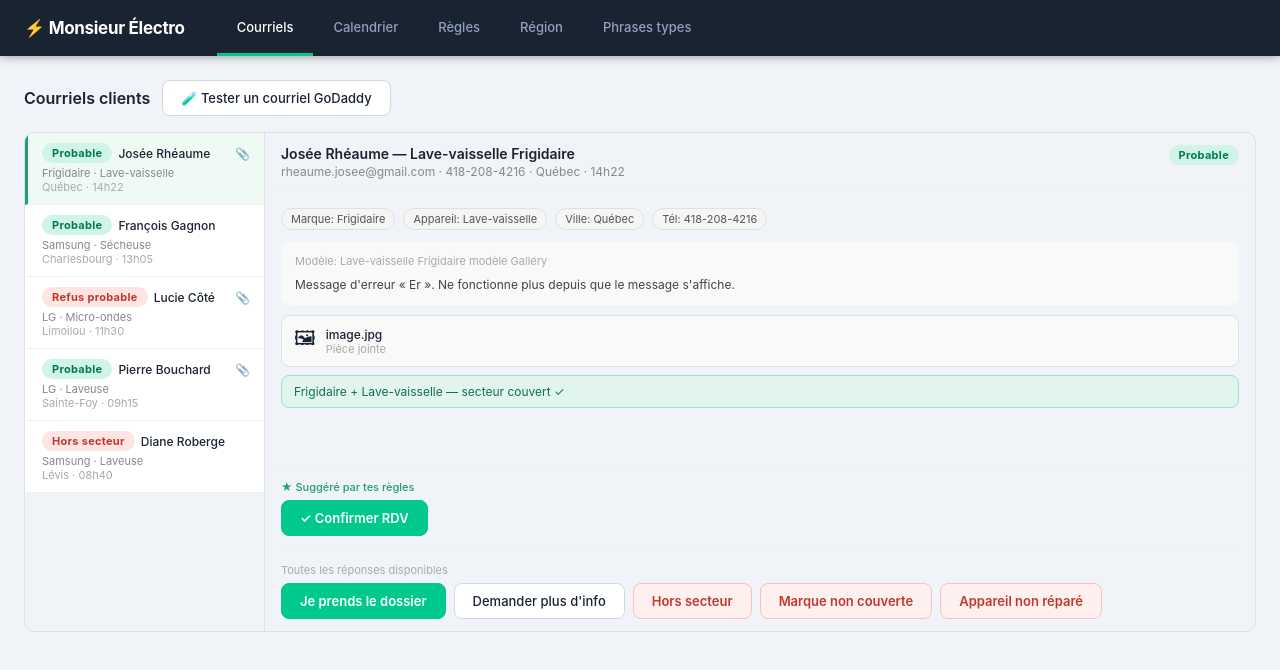
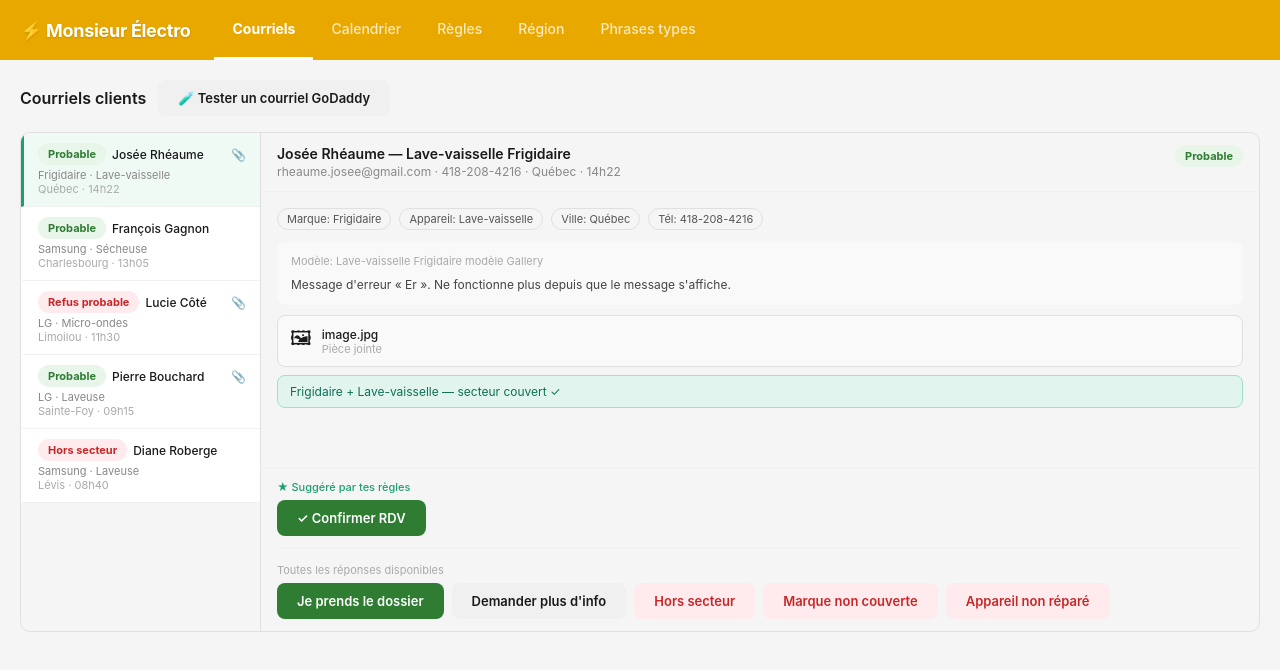
Before and after one commit to wrebb379-rgb/monsieurelectro-app, a React (Vite) app: page / in a window 1280 px wide. Shown: the top 670 px of the page. Built offline with nearby package versions, Linux system fonts and the light colour scheme.

Commit message:
design style FacturationElectro

```diff
--- a/src/App.css
+++ b/src/App.css
@@ -3,8 +3,8 @@
 body {
   font-family: -apple-system, BlinkMacSystemFont, 'Segoe UI', sans-serif;
   font-size: 14px;
-  background: #F0F4F8;
-  color: #1a2332;
+  background: #F5F5F5;
+  color: #1a1a1a;
 }
 
 .app-container {
@@ -14,41 +14,40 @@ body {
 }
 
 .topbar {
-  background: #1a2332;
+  background: #E8A800;
   display: flex;
   align-items: center;
-  gap: 0;
-  padding: 0 24px;
-  height: 56px;
+  padding: 0 20px;
+  height: 60px;
   position: sticky;
   top: 0;
   z-index: 100;
-  box-shadow: 0 2px 8px rgba(0,0,0,0.3);
 }
 
 .app-title {
-  font-size: 17px;
+  font-size: 18px;
   font-weight: 700;
   color: #ffffff;
   white-space: nowrap;
-  margin-right: 32px;
+  margin-right: 24px;
   letter-spacing: -0.3px;
+  text-shadow: 0 1px 2px rgba(0,0,0,0.15);
 }
 
 .tabs {
   display: flex;
-  gap: 0;
-  height: 56px;
+  height: 60px;
   overflow-x: auto;
+  flex: 1;
 }
 
 .tab {
-  padding: 0 20px;
-  height: 56px;
+  padding: 0 18px;
+  height: 60px;
   border: none;
   background: transparent;
-  color: #8fa3bc;
-  font-size: 13px;
+  color: rgba(255,255,255,0.75);
+  font-size: 14px;
   font-weight: 500;
   cursor: pointer;
   border-bottom: 3px solid transparent;
@@ -57,16 +56,20 @@ body {
   font-family: inherit;
 }
 
-.tab:hover { color: #fff; background: rgba(255,255,255,0.05); }
+.tab:hover {
+  color: #fff;
+  background: rgba(0,0,0,0.08);
+}
 
 .tab.active {
   color: #ffffff;
-  border-bottom-color: #00C98D;
+  border-bottom-color: #ffffff;
+  font-weight: 700;
 }
 
 .page-content {
   flex: 1;
-  padding: 24px;
+  padding: 20px;
   max-width: 1280px;
   width: 100%;
   margin: 0 auto;
@@ -76,84 +79,69 @@ body {
   background: #ffffff;
   border: none;
   border-radius: 12px;
-  padding: 20px 24px;
-  margin-bottom: 16px;
-  box-shadow: 0 1px 4px rgba(0,0,0,0.08), 0 4px 12px rgba(0,0,0,0.04);
+  padding: 18px 20px;
+  margin-bottom: 14px;
+  box-shadow: 0 1px 3px rgba(0,0,0,0.10), 0 4px 12px rgba(0,0,0,0.05);
 }
 
 .card-title {
-  font-size: 13px;
+  font-size: 14px;
   font-weight: 700;
   margin-bottom: 14px;
   padding-bottom: 10px;
-  border-bottom: 2px solid #F0F4F8;
-  color: #1a2332;
-  text-transform: uppercase;
-  letter-spacing: 0.5px;
+  border-bottom: 2px solid #F5F5F5;
+  color: #1a1a1a;
 }
 
 .badge {
   font-size: 11px;
   font-weight: 700;
-  padding: 3px 10px;
+  padding: 4px 10px;
   border-radius: 20px;
   display: inline-block;
-  letter-spacing: 0.3px;
 }
 
-.badge-green { background: #D0F5E8; color: #007A52; }
-.badge-yellow { background: #FEF3CD; color: #946200; }
-.badge-red { background: #FFE4E4; color: #C0392B; }
+.badge-green { background: #E8F5E9; color: #2E7D32; }
+.badge-yellow { background: #FFF8E1; color: #E65100; }
+.badge-red { background: #FFEBEE; color: #C62828; }
 
 .btn {
   font-size: 13px;
-  font-weight: 500;
-  padding: 9px 18px;
+  font-weight: 600;
+  padding: 10px 20px;
   border-radius: 8px;
-  border: 1.5px solid #D1D9E0;
-  background: #fff;
-  color: #1a2332;
+  border: none;
+  background: #F0F0F0;
+  color: #1a1a1a;
   cursor: pointer;
   font-family: inherit;
   transition: all 0.15s;
 }
 
-.btn:hover {
-  background: #F0F4F8;
-  border-color: #B0BEC5;
+.btn:hover { background: #E0E0E0; }
+
+.btn-primary {
+  background: #2E7D32;
+  color: #fff;
 }
 
-.btn-primary {
-  background: #00C98D;
-  border-color: #00C98D;
-  color: #fff;
-  font-weight: 600;
+.btn-primary:hover { background: #1B5E20; }
+
+.btn-danger {
+  background: #FFEBEE;
+  color: #C62828;
 }
 
-.btn-primary:hover {
-  background: #00A876;
-  border-color: #00A876;
-}
-
-.btn-danger {
-  background: #FFF0F0;
-  border-color: #FFBDBD;
-  color: #C0392B;
-  font-weight: 600;
-}
-
-.btn-danger:hover {
-  background: #FFE4E4;
-}
+.btn-danger:hover { background: #FFCDD2; }
 
 input[type=text], input[type=number], textarea, select {
   font-family: inherit;
   font-size: 13px;
-  padding: 9px 12px;
-  border: 1.5px solid #D1D9E0;
+  padding: 10px 13px;
+  border: 1.5px solid #E0E0E0;
   border-radius: 8px;
   background: #fff;
-  color: #1a2332;
+  color: #1a1a1a;
   outline: none;
   transition: border-color 0.15s, box-shadow 0.15s;
 }
@@ -161,22 +149,21 @@ input[type=text], input[type=number], textarea, select {
 input[type=text]:focus,
 input[type=number]:focus,
 textarea:focus {
-  border-color: #00C98D;
-  box-shadow: 0 0 0 3px rgba(0,201,141,0.12);
+  border-color: #E8A800;
+  box-shadow: 0 0 0 3px rgba(232,168,0,0.15);
 }
 
 .field { margin-bottom: 14px; }
+
 .field label {
   display: block;
   font-size: 12px;
   font-weight: 600;
-  color: #5a6a7a;
+  color: #666;
   margin-bottom: 5px;
-  text-transform: uppercase;
-  letter-spacing: 0.4px;
 }
 
 h2 {
-  color: #1a2332;
+  color: #1a1a1a;
   font-weight: 700;
 }
```
